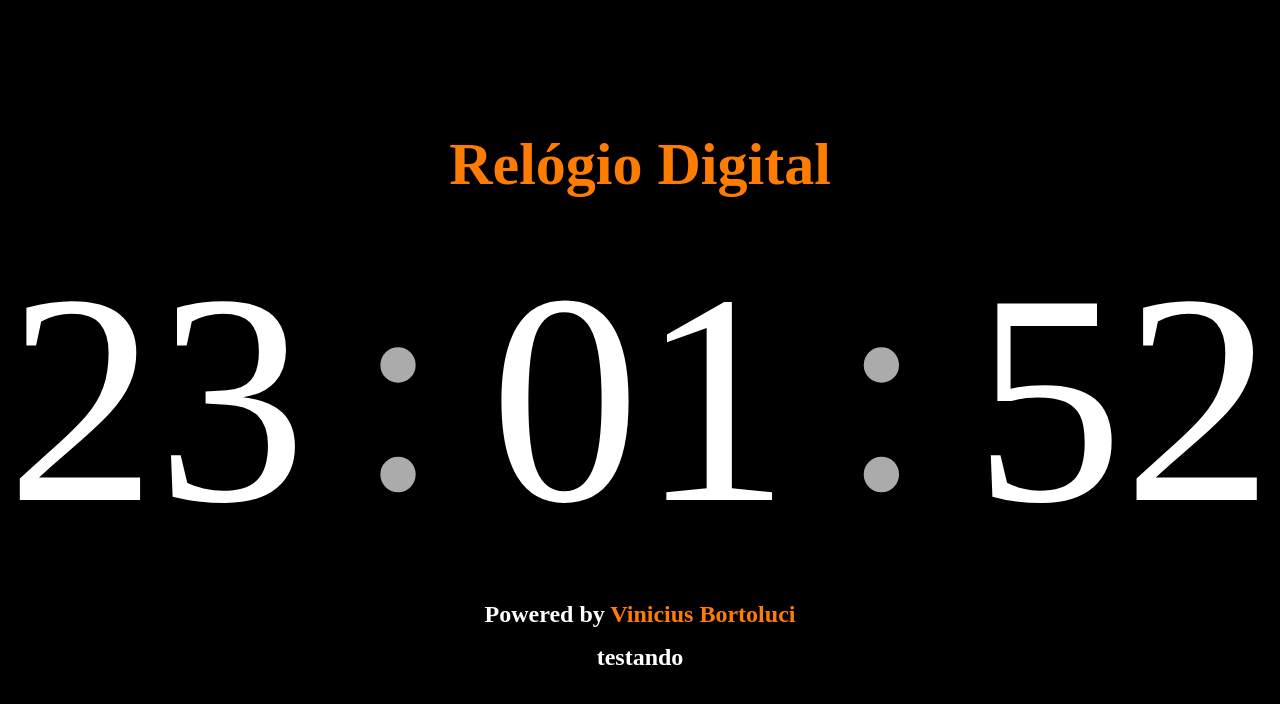
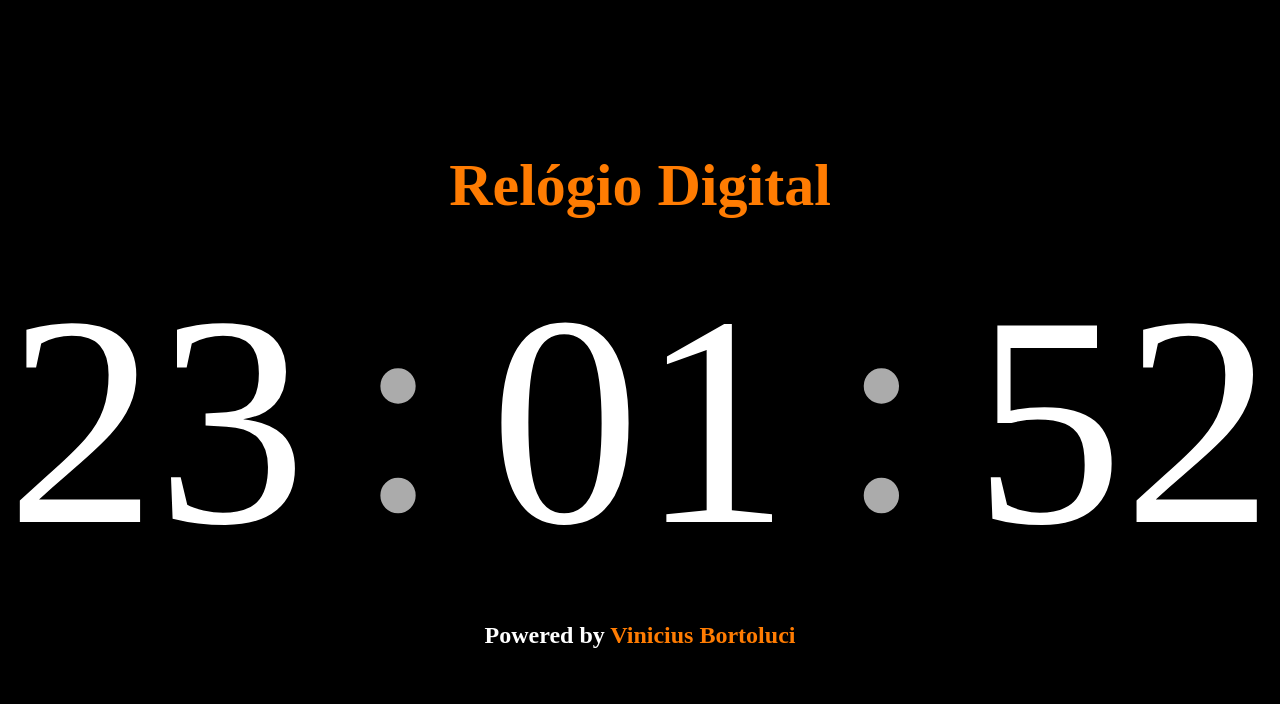
Before and after one commit to ViniciusBortoluci/Projeto-de-Rel-gio, a plain HTML site: page index.html in a window 1280 px wide. Drawn offline with Linux system fonts and the light colour scheme.

Commit message:
retirado o treste

```diff
--- a/index.html
+++ b/index.html
@@ -24,7 +24,7 @@
     </div>
 
     <h2>Powered by <strong>Vinicius Bortoluci</strong></h2>
-<h2> testando</h2>
+
 </body>
 
 <script src="script.js"></script>
```
